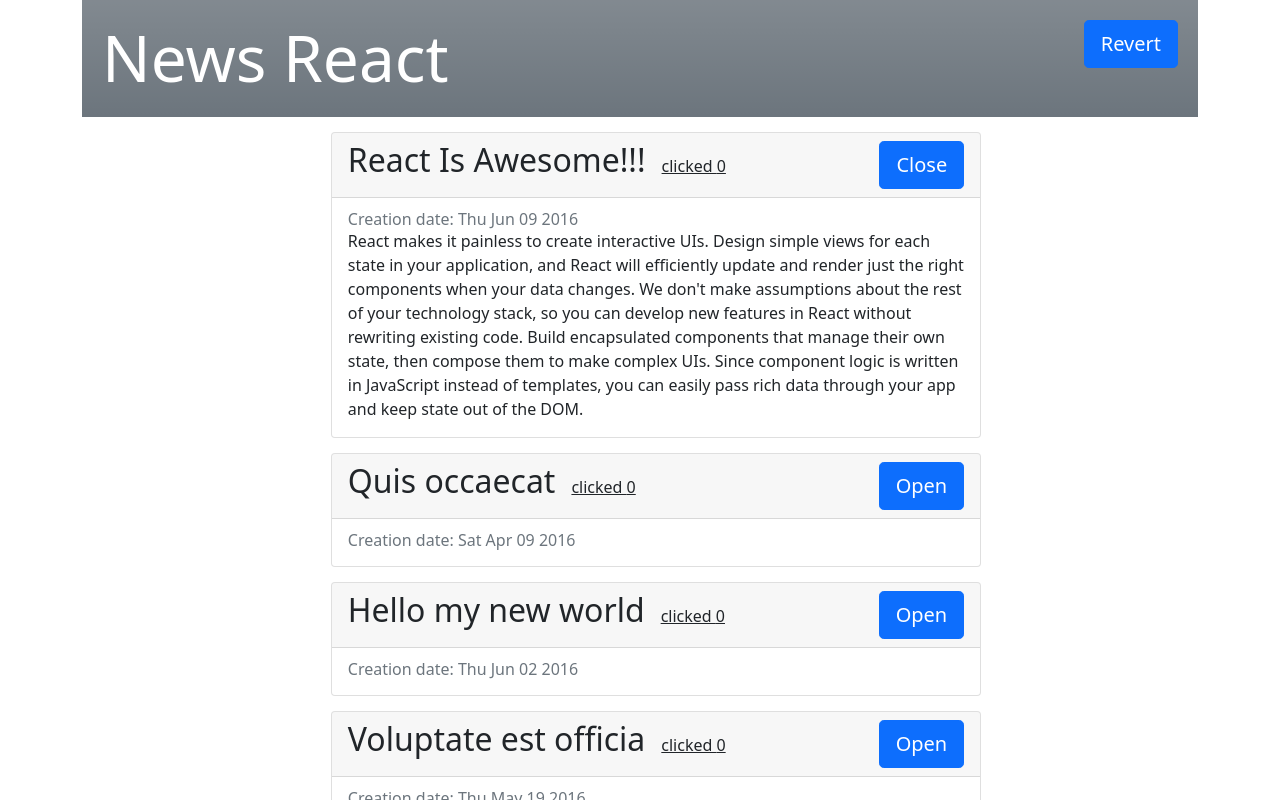
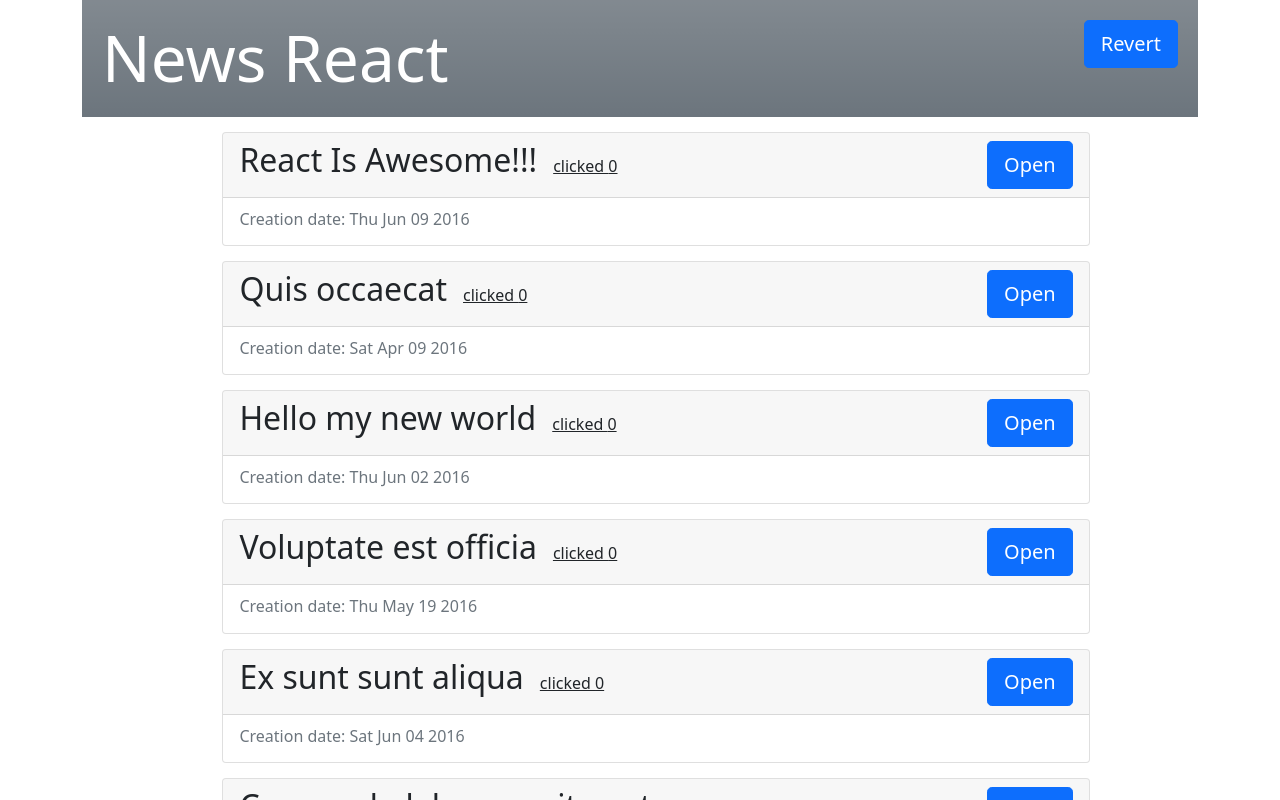
Before and after one commit to Aleksey-Bor/ReactApp, a React (Create React App) app: page / in a window 1280 px wide. Shown: the top 800 px of the page. Built offline with nearby package versions, Linux system fonts and the light colour scheme.

Commit message:
feat: implement opening articles according to the accordion principle

```diff
--- a/src/components/Article.js
+++ b/src/components/Article.js
@@ -5,7 +5,6 @@
         super(props)
 
         this.state = {
-            isOpen: props.defaultOpen,
             count: 0
         }
     }
@@ -17,26 +16,26 @@
     UNSAFE_componentWillMount() {
     }
 
-    UNSAFE_componentWillReceiveProps(nextProps) {
+   /* UNSAFE_componentWillReceiveProps(nextProps) {
        if(nextProps.defaultOpen !== this.props.defaultOpen) this.setState({
             isOpen: nextProps.defaultOpen
         })
-    }
+    }*/
 
     UNSAFE_componentWillUpdate(nextProps, nextState) {
         console.log('***', 'Will Update')
     }
 
     render() {
-        const {article} = this.props;
-        const body = this.state.isOpen && <section className="card-text:last-child">{article.text}</section>
+        const {article, isOpen, onButtonClick} = this.props;
+        const body = isOpen && <section className="card-text:last-child">{article.text}</section>
         return (
-            <div className = "card mx-auto" style={{width: '60%'}}>
+            <div className = "card mx-auto" style={{width: '80%'}}>
                 <div className="card-header">
                     <h2 className = "Title" onClick={this.incrementCounter}>
                         {article.title}
                         <span className="fs-6 text-decoration-underline ms-3">clicked {this.state.count}</span>
-                        <button onClick = {this.handleClick} className="btn btn-primary btn-lg float-end">{this.state.isOpen ? 'Close' : 'Open'}</button>
+                        <button onClick = {onButtonClick} className="btn btn-primary btn-lg float-end">{isOpen ? 'Close' : 'Open'}</button>
                     </h2>
                 </div>
                 <div className="card-body">
@@ -55,11 +54,11 @@
         })
     }
 
-    handleClick = () => {
-        this.setState({
+    /*handleClick = () => {
+       this.setState({
             isOpen: !this.state.isOpen
         })
-    }
+    }*/
 }
 
 
--- a/src/components/ArticleList/index.js
+++ b/src/components/ArticleList/index.js
@@ -1,11 +1,20 @@
-import React from 'react'
+import React, {PureComponent} from 'react'
 import Article from '../Article'
 import './style.css'
 
-function ArticleList({articles}) {
-    const articleElements = articles.map((article, index) =>
+class ArticleList extends PureComponent {
+    state = {
+        openArticleId: null
+    }
+
+    render() {
+        const articleElements = this.props.articles.map((article, index) =>
             <li key={article.id} className="article-list__li">
-            <Article article={article} defaultOpen={index === 0}/>
+                <Article
+                    article = {article}
+                    isOpen = {this.state.openArticleId === article.id}
+                    onButtonClick = {this.handlerClick.bind(this, article.id)}
+                />
             </li>
         )
 
@@ -16,4 +25,8 @@
         )
     }
 
+    handlerClick = openArticleId => this.setState({openArticleId})
+}
+
+
 export default ArticleList
```
Lines whose indentation alone changed are shown as unchanged.
